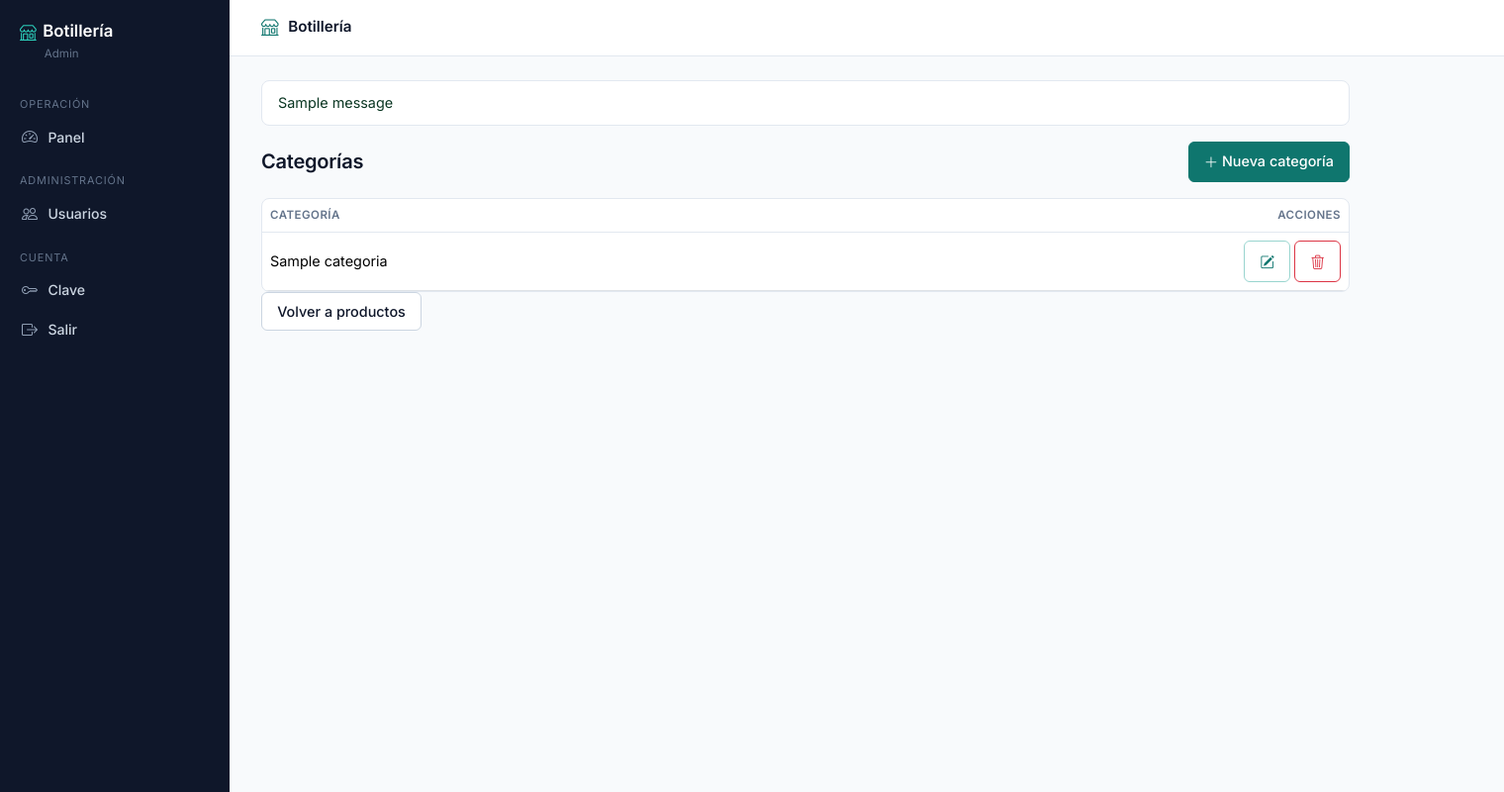
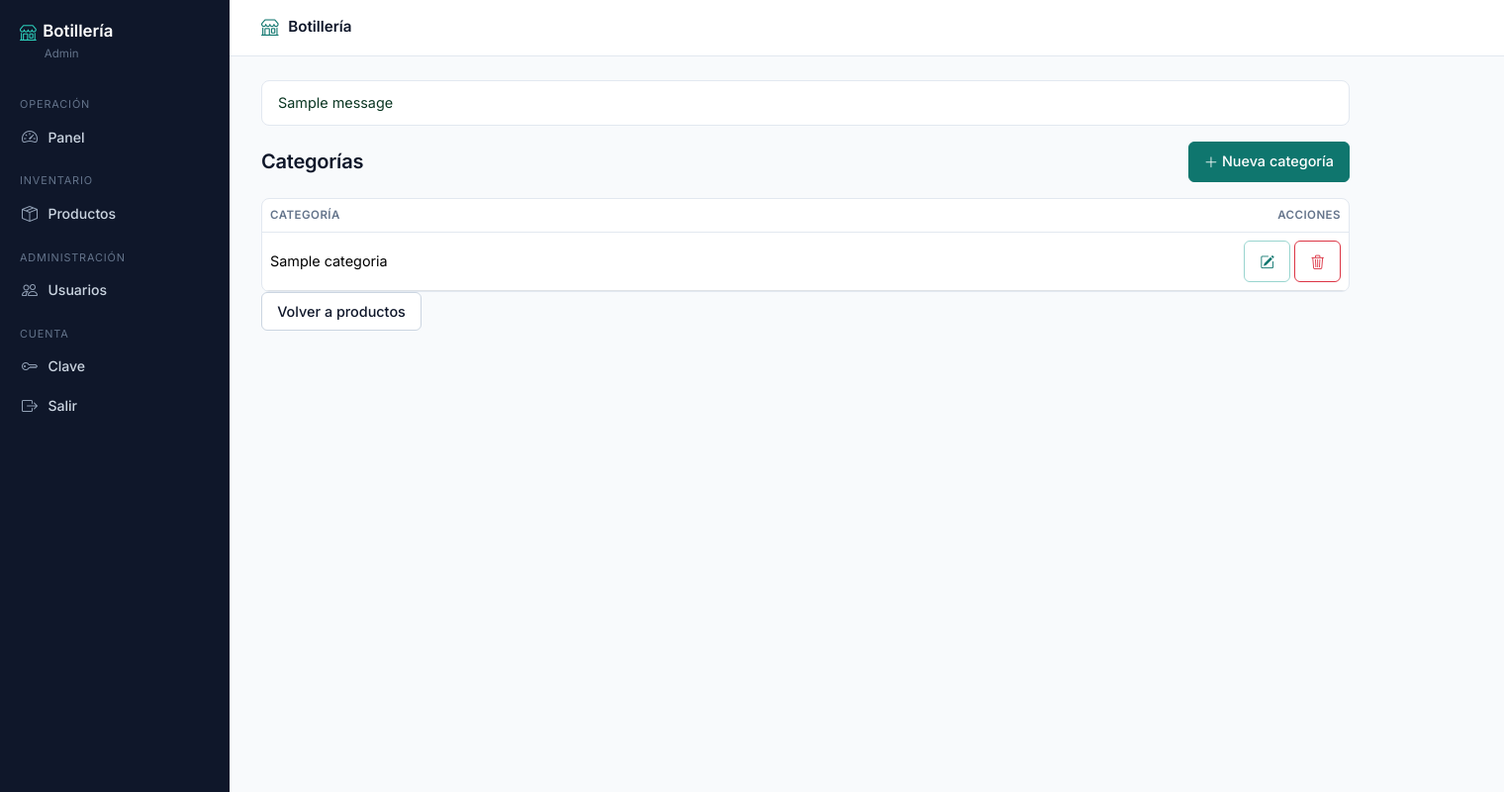
Before and after one commit to Angel-Asto/backend-inventario-botilleria, a Django app: page /productos/categorias/ in a window 1520 px wide; the page is wider, and only the part inside the window is pictured. Shown: that part at 99% size. Run offline with Django 5.2, Linux system fonts and the light colour scheme; a user stored in the database is signed in; tables that the repository leaves empty hold one stand-in row (values such as "Sample post"); one stand-in notice (Sample message) is shown.

Commit message:
feat: agrega enlace de productos en el menú

```diff
--- a/templates/base.html
+++ b/templates/base.html
@@ -15,12 +15,18 @@
   {% if user.is_authenticated %}
   <nav class="bnav">
     <div class="brand"><i class="bi bi-shop"></i>Botillería<small>{{ user.get_rol_display }}</small></div>
+
     <div class="grp">Operación</div>
     <a class="m" href="{% url 'usuarios:inicio' %}"><i class="bi bi-speedometer2"></i><span>Panel</span></a>
+
+    <div class="grp">Inventario</div>
+    <a class="m" href="{% url 'productos:lista' %}"><i class="bi bi-box-seam"></i><span>Productos</span></a>
+
     {% if user.es_admin %}
     <div class="grp">Administración</div>
     <a class="m" href="{% url 'usuarios:lista' %}"><i class="bi bi-people"></i><span>Usuarios</span></a>
     {% endif %}
+
     <div class="grp">Cuenta</div>
     <a class="m" href="{% url 'usuarios:cambiar_contrasena' %}"><i class="bi bi-key"></i><span>Clave</span></a>
     <a class="m" href="#" onclick="document.getElementById('salir').submit();return false;"><i class="bi bi-box-arrow-right"></i><span>Salir</span></a>
@@ -36,7 +42,7 @@
       <span class="avatar">{{ user.username|slice:":1"|upper }}</span>
     </div>
     {% endif %}
-    {% for m in messages %}<div class="alert alert-success">{{ m }}</div>{% endfor %}
+    {% for m in messages %}<div class="alert alert-{% if m.tags == 'error' %}danger{% else %}success{% endif %}">{{ m }}</div>{% endfor %}
     {% block contenido %}{% endblock %}
   </main>
 </body>
```
